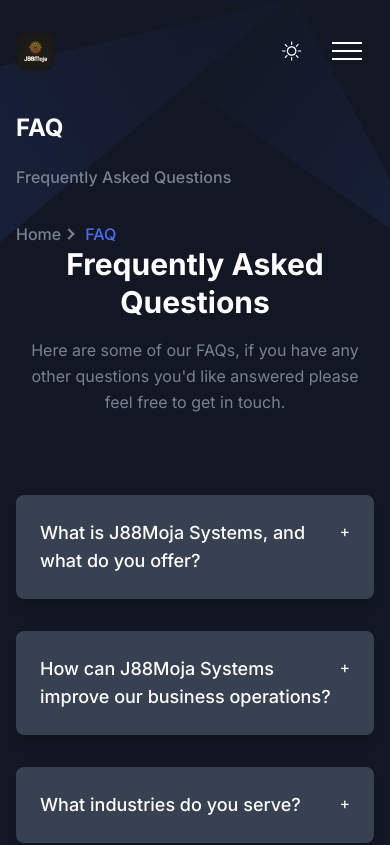
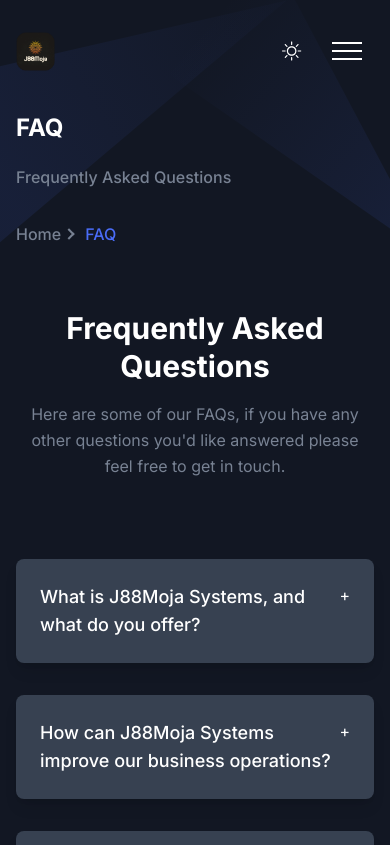
Before and after one commit to j88moja-code/j88moja-landing, a Next.js app: page /faq in a window 390 px wide. Shown: the top 845 px of the page. Built offline with nearby package versions, Linux system fonts and the light colour scheme.

Commit message:
minor change

```diff
--- a/src/components/FAQ/index.tsx
+++ b/src/components/FAQ/index.tsx
@@ -38,7 +38,7 @@
   ];
 
   return (
-    <section id="faq" className="relative z-10 md:py-20 lg:py-28">
+    <section id="faq" className="overflow-hidden py-16 md:py-20 lg:py-28">
       <div className="container">
         <SectionTitle
           title="Frequently Asked Questions"
```
